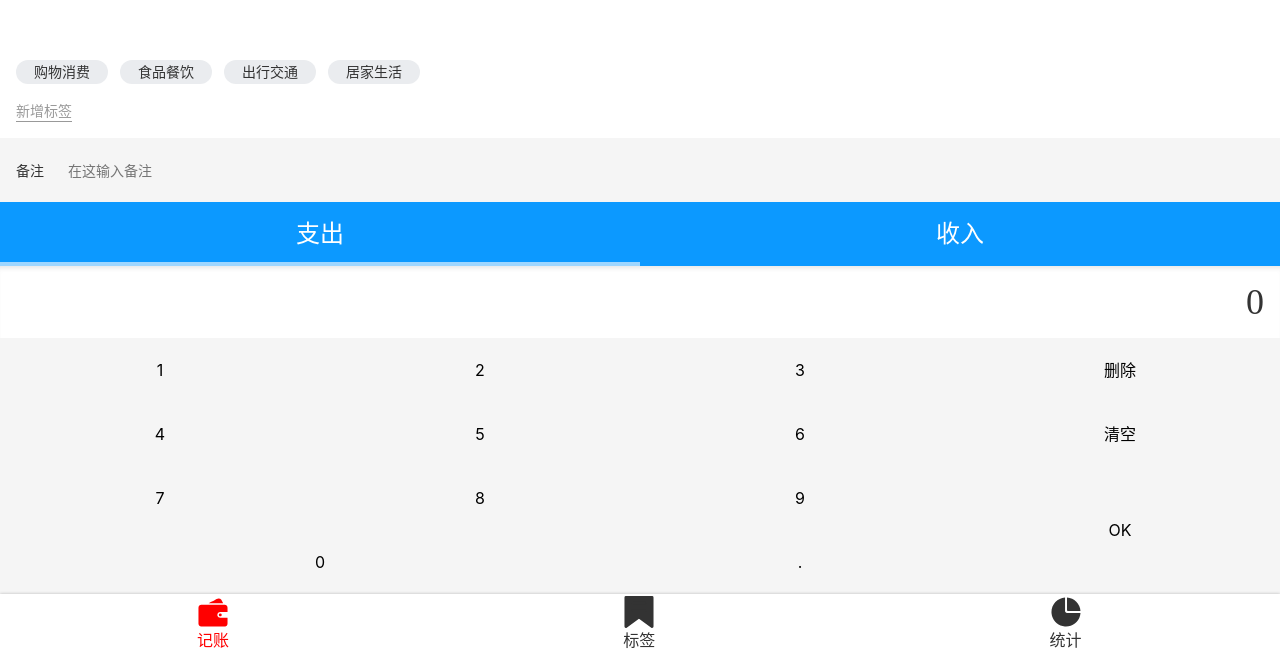
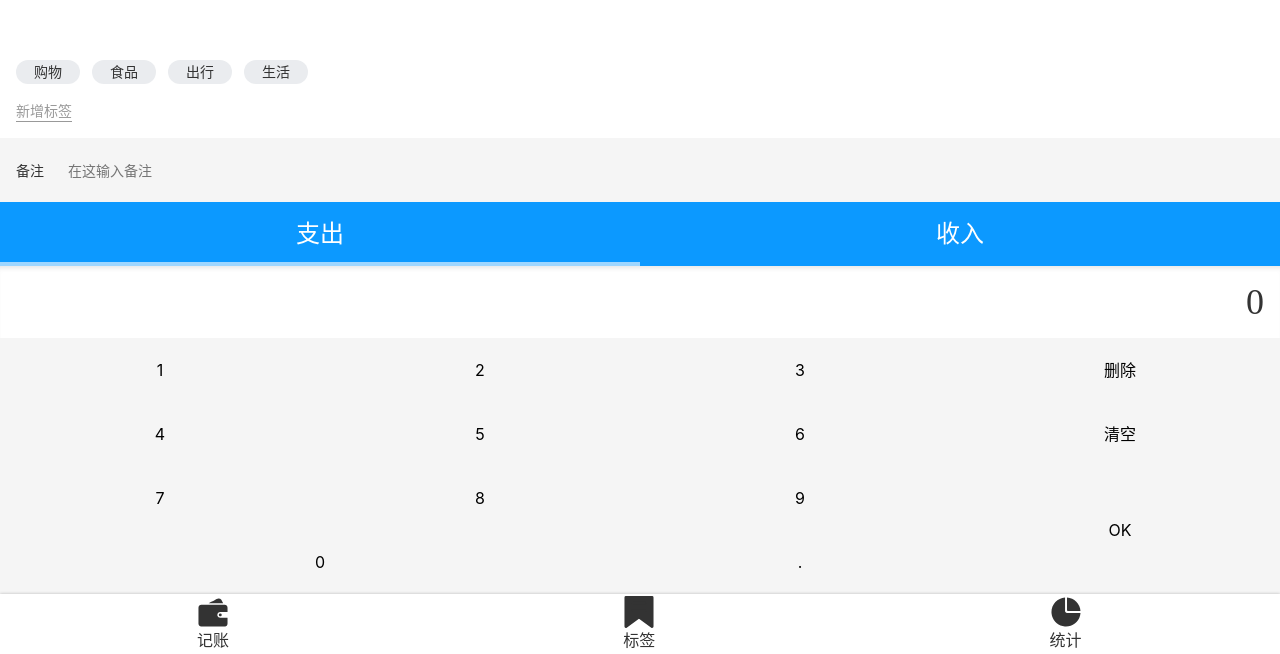
Before and after one commit to jiangyongting0810/morney-live-list, a Vue app: page /#/Money in a window 1280 px wide. Before the commit this address led to /#/money. Shown: the part 146-800 px from the top of the page. Built offline with nearby package versions, Linux system fonts and the light colour scheme.

Commit message:
可以新增标签

```diff
--- a/src/components/Money/Tags.vue
+++ b/src/components/Money/Tags.vue
@@ -1,13 +1,13 @@
 <template>
   <div class="tags">
     <div class="new">
-      <button>新增标签</button>
+      <button @click="creat">新增标签</button>
     </div>
     <ul class="current">
       <!--      :class="{selected}给class属性，然后做selected的判断-->
       <li v-for="tag in dataSource" :key="tag"
           :class="{selected:selectedTags.indexOf(tag)>=0}"
-          @click="toggle(tag)">{{ tag }}
+          @click="toggle(tag)">{{tag}}
       </li>
     </ul>
   </div>
@@ -20,7 +20,7 @@
 @Component
 export default class Tags extends Vue {
   //让ts知道是字符串数组
-  @Prop() dataSource: string[] | undefined;
+  @Prop() readonly dataSource: string[] | undefined;
   selectedTags: string[] = [];
 
   toggle(tag: string) {
@@ -29,6 +29,18 @@
       this.selectedTags.splice(index, 1);
     } else {
       this.selectedTags.push(tag);
+    }
+  }
+
+  creat() {
+    const name = window.prompt('请输入标签');
+    if (name === '') {
+      window.alert('标签不能为空');
+    } else if (this.dataSource) {
+      // if (this.dataSource) {
+      //   this.dataSource.push(name!);//不能改外部数据
+      // }
+      this.$emit('update:dataSource', [...this.dataSource, name]);
     }
   }
 }
--- a/src/views/Money.vue
+++ b/src/views/Money.vue
@@ -4,7 +4,7 @@
       <NumberPad/>
       <Types/>
       <Notes/>
-      <Tags :data-source="tags"/>
+      <Tags :data-source.sync="tags"/>
 
     </Layout>
   </div>
@@ -21,7 +21,7 @@
   components: {Tags, Notes, Types, NumberPad},
   data(){
     return{
-      tags:['购物消费','食品餐饮','出行交通','居家生活']
+      tags:['购物','食品','出行','生活']
     }
   }
 };
```
Also changed, not shown: .eslintrc.js.
